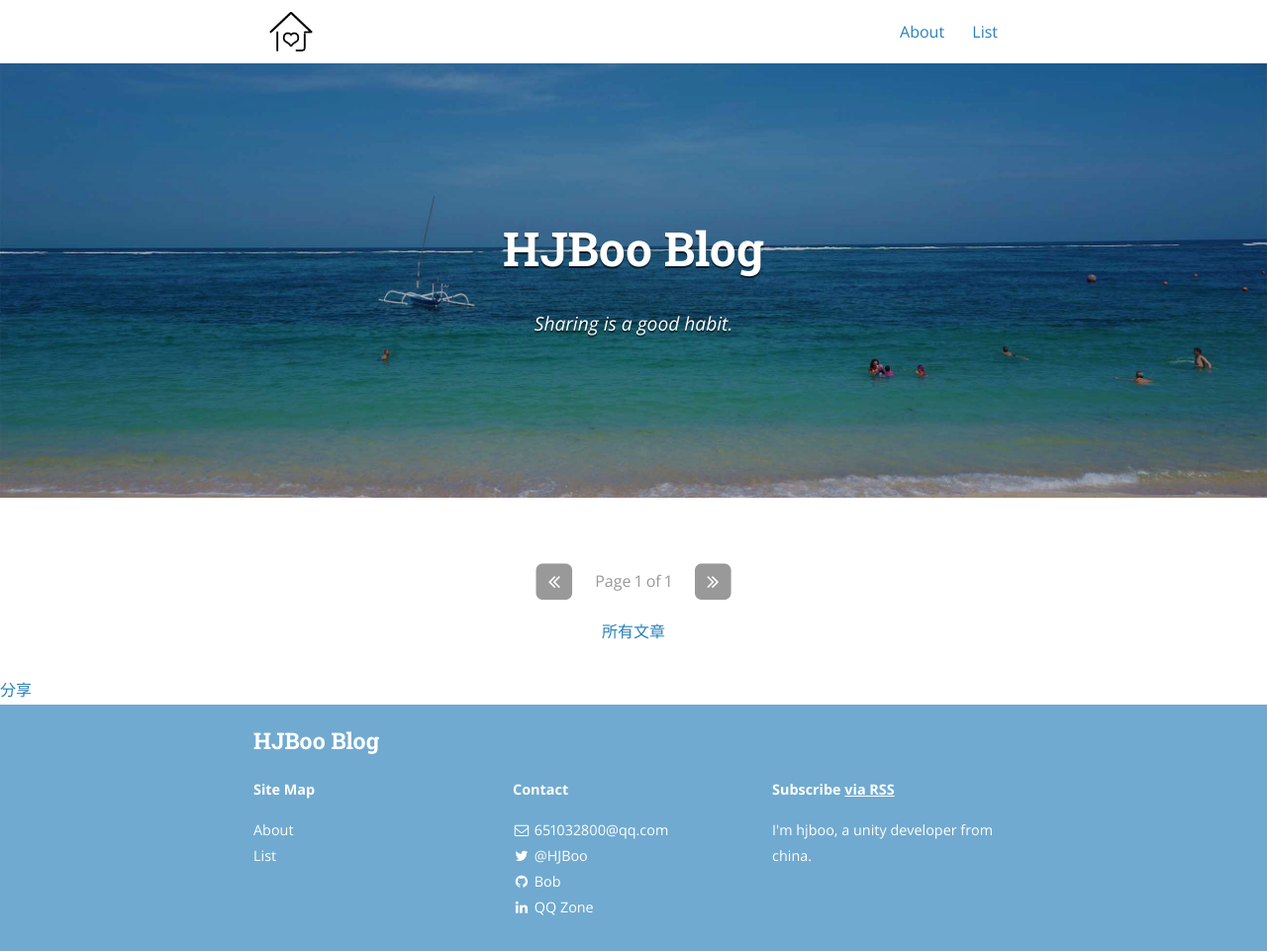
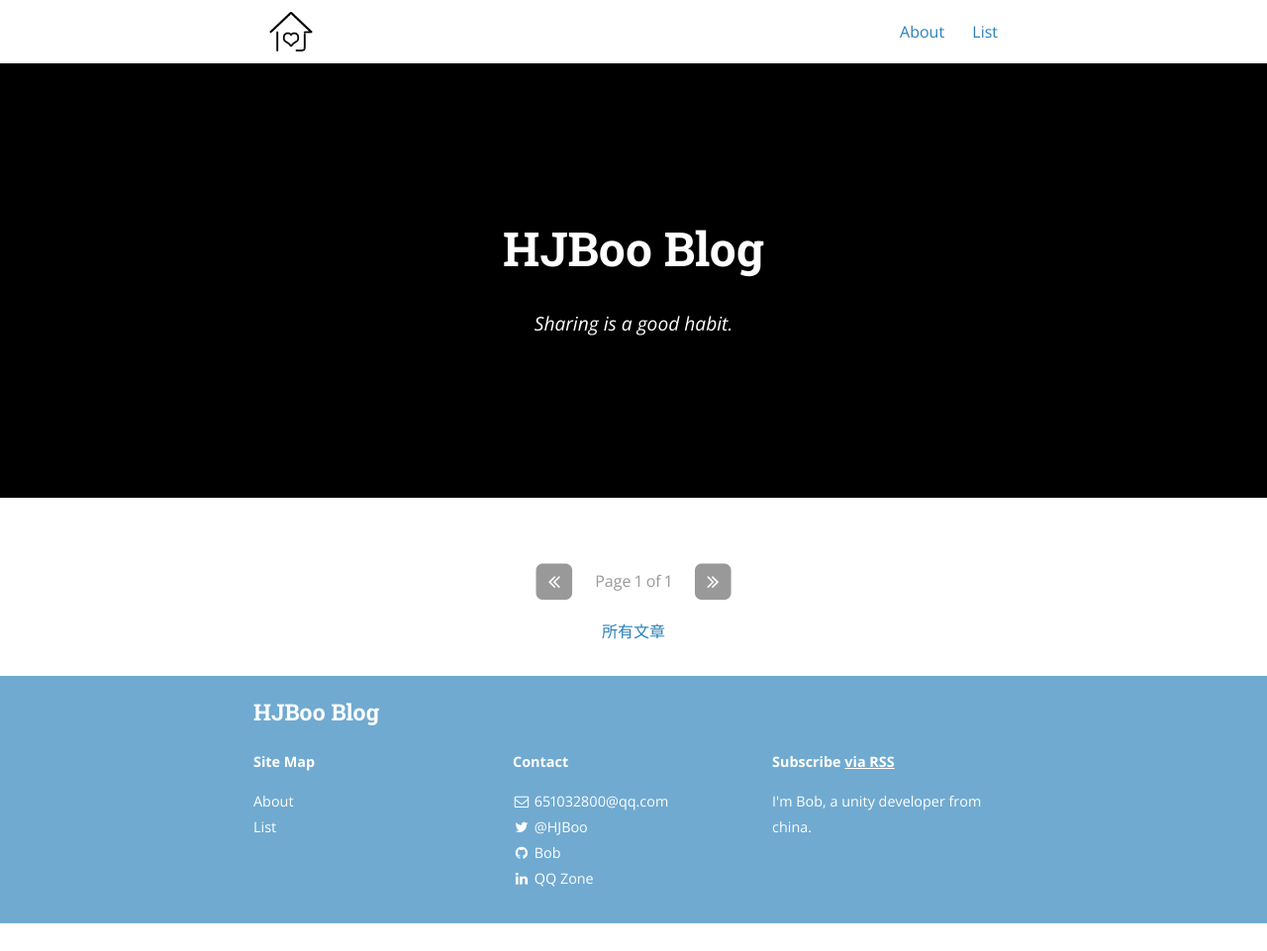
Before and after one commit to MonoHank/hjboo.github.io, a Jekyll site: the page built from index.html, in a window 1280 px wide. Shown: the whole page at 99% size. Built offline with Jekyll 4.4.1, drawn with Linux system fonts in a browser that asks for light colours; nearby versions of some CDN libraries; the list of posts is cut into pages by our own code; a style sheet for code colours, icons or effects is not loaded; after the commit the page ends 933 px from its top, so only the background shows below that; some of the changed lines change nothing that is shown.

Commit message:
············

```diff
--- a/_config.yml
+++ b/_config.yml
@@ -9,7 +9,7 @@ subtitle: "Sharing is a good habit."
 email: 651032800@qq.com
 name: Bob
 description: >
-  I'm hjboo, a unity developer from china.
+  I'm Bob, a unity developer from china.
 baseurl: "/" # the subpath of your site, e.g. /blog/
 url: "http://www.hjboo.com" # the base hostname & protocol for your site
 cover: "assets/images/eegj_antwan.jpg"
--- a/_sass/_layout.scss
+++ b/_sass/_layout.scss
@@ -87,7 +87,7 @@ pre code.hljs {
 	.scrim {
 		padding: 3em 1em;
 		&.has-cover {
-			background-color: rgba(0,0,0,0.2);
+			background-color: rgba(0,0,0,1);
 			padding: 6em 1em !important;
 			@include media($tablet) {
 				padding: 9em 1em !important;
--- a/index.html
+++ b/index.html
@@ -87,26 +87,3 @@ layout: default
 
 </div>
 </div>
-
-<script type="text/javascript">
-(function(){
-var p = {
-url:location.href,
-showcount:'1',/*是否显示分享总数,显示：'1'，不显示：'0' */
-desc:'',/*默认分享理由(可选)*/
-summary:'',/*分享摘要(可选)*/
-title:'',/*分享标题(可选)*/
-site:'',/*分享来源 如：腾讯网(可选)*/
-pics:'', /*分享图片的路径(可选)*/
-style:'203',
-width:98,
-height:22
-};
-var s = [];
-for(var i in p){
-s.push(i + '=' + encodeURIComponent(p[i]||''));
-}
-document.write(['<a version="1.0" class="qzOpenerDiv" href="http://sns.qzone.qq.com/cgi-bin/qzshare/cgi_qzshare_onekey?',s.join('&'),'" target="_blank">分享</a>'].join(''));
-})();
-</script>
-<script src="http://qzonestyle.gtimg.cn/qzone/app/qzlike/qzopensl.js#jsdate=20111201" charset="utf-8"></script>
```
